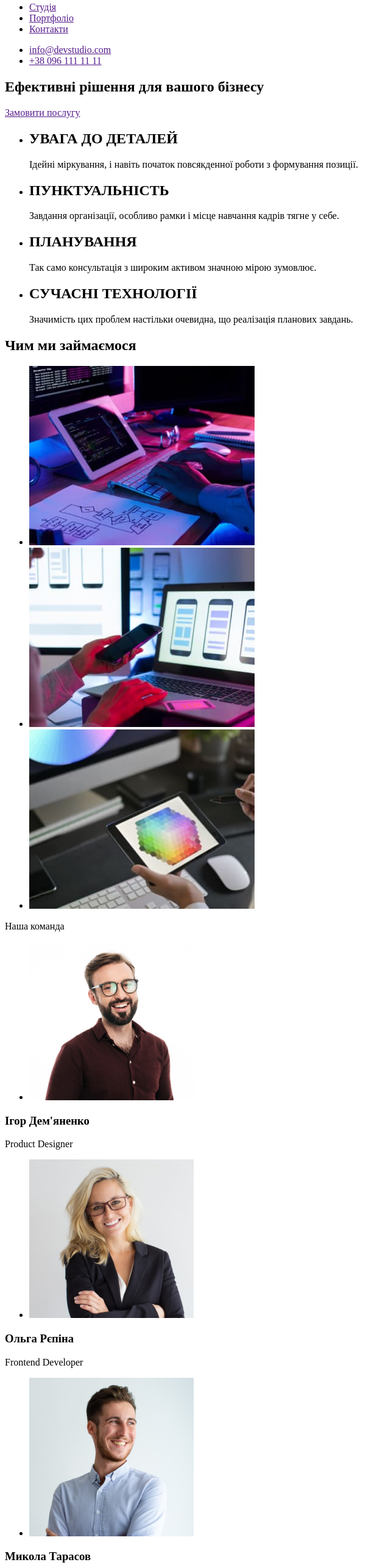
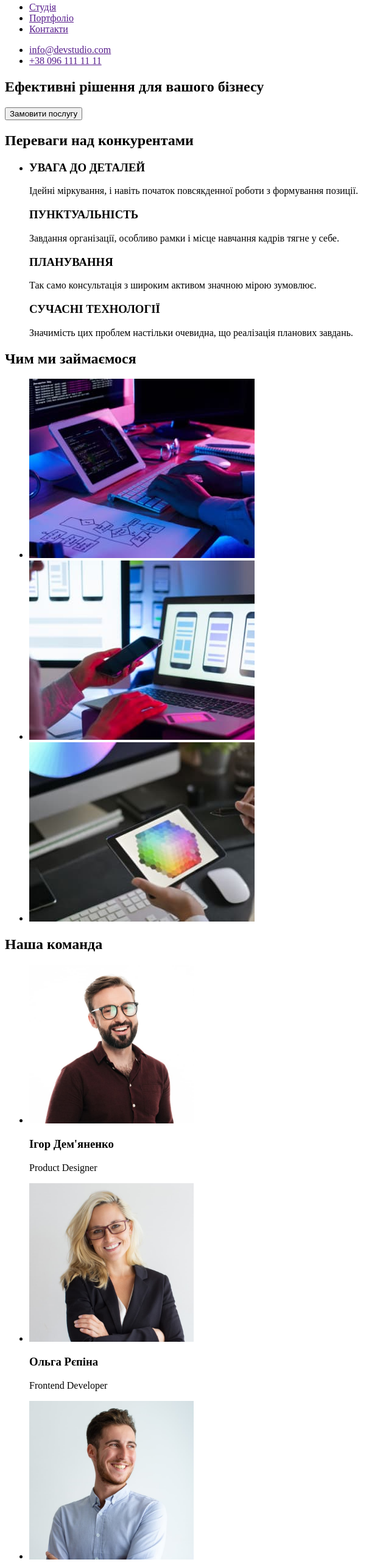
Before and after one commit to PavloHolotyuk/go-t-markup-hw-01, a plain HTML site: page index.html in a window 1280 px wide. Shown: the part 39-2605 px from the top of the page at 61% size, without its empty margins (0-642 px from the left). Drawn offline with Linux system fonts and the light colour scheme.

Commit message:
newUpdate

```diff
--- a/index.html
+++ b/index.html
@@ -17,7 +17,6 @@
                     <li><a href="">Портфоліо</a></li>
                     <li><a href="">Контакти</a></li>
                  </ul>
-
         </nav>
               <ul>
                 <li><a href="">info@devstudio.com</a></li>
@@ -26,90 +25,63 @@
 
     </header>
     <main>
-        <div>
+
             <section>
                 <h1>Ефективні рішення для вашого бізнесу</h1>
-                <a href="">Замовити послугу</a>
+                <button name="button">Замовити послугу</button>
             </section>
-        </div>
+
         <section>
+            <h2> Переваги над конкурентами </h2>
             <ul>
-              <li>
-                <h2>УВАГА ДО ДЕТАЛЕЙ</h2>
+                <li><h3>УВАГА ДО ДЕТАЛЕЙ</h3>
                     <p>Ідейні міркування, і навіть початок повсякденної роботи з формування позиції.</p>
-              </li>
-            </ul>
-            <ul>
-                <li>
-                  <h2>ПУНКТУАЛЬНІСТЬ</h2>
+                    <h3>ПУНКТУАЛЬНІСТЬ</h3>
                     <p>Завдання організації, особливо рамки і місце навчання кадрів тягне у себе.</p>
-                </li>
-              </ul>
-              <ul>
-                <li>
-                  <h2>ПЛАНУВАННЯ</h2>
+                    <h3>ПЛАНУВАННЯ</h3>
                     <p>Так само консультація з широким активом значною мірою зумовлює.</p>
-                </li>
-              </ul>
-              <ul>
-                <li>
-                  <h2>СУЧАСНІ ТЕХНОЛОГІЇ</h2>
-                  <p>Значимість цих проблем настільки очевидна, що реалізація планових завдань.</p>
-                </li>
+                    <h3>СУЧАСНІ ТЕХНОЛОГІЇ</h3>
+                    <p>Значимість цих проблем настільки очевидна, що реалізація планових завдань.</p></li>
             </ul>
         </section>
         <section>
-           <nav>
+
             <h2>Чим ми займаємося</h2>
             <ul>
-                <li><a href="">
-                    <img src="./images/img.jpg" alt="Чимз аймаємось 1" width="370"></a></li>
-                    <li><a href="">
-                        <img src="./images/img(1).jpg" alt="Чим займаємось 2" width="370"></a></li>
-                        <li><a href="">
-                            <img src="./images/img(2).jpg" alt="Чим займаємось 3" width="370"></a></li>
+                <li><img src="./images/img.jpg" alt="Чимз займаємось 1" width="370"></li>
+                <li><img src="./images/img(1).jpg" alt="Чим займаємось 2" width="370"></li>
+                <li><img src="./images/img(2).jpg" alt="Чим займаємось 3" width="370"></li>
+            </ul>
 
-            </ul>
-           </nav>
         </section>
         <section>
-            <p>Наша команда</p>
+            <h2>Наша команда</h2>
             <ul>
-                <li><img src="./images/people1.jpg" alt="" width="270"></li>
-
-            </ul>
+                <li><img src="./images/people1.jpg" alt="Фото працівника" width="270"></li>
                 <h3>Ігор Дем'яненко</h3>
                 <p>Product Designer</p>
-            <ul>
-                <li>
-                    <img src="./images/people2.jpg" alt="" width="270"></li>
-            </ul>
+                <li><img src="./images/people2.jpg" alt="Фото працівника2" width="270"></li>
                 <h3>Ольга Рєпіна</h3>
                 <p>Frontend Developer</p>
-            <ul>
-                <li><img src="./images/people3.jpg" alt="" width="270"></li>
-            </ul>
+                <li><img src="./images/people3.jpg" alt="Фото працівника3" width="270"></li>
                 <h3>Микола Тарасов</h3>
                 <p>Marketing</p>
-            <ul>
-                <li><img src="./images/people4.jpg" alt="" width="270"></li>
-            </ul>
+                <li><img src="./images/people4.jpg" alt="Фото працівника4" width="270"></li>
                 <h3>Михайло Єрмаков</h3>
                 <p>UI Designer</p>
+            </ul>
         </section>
     </main>
     <footer>
-        <address>
             <a href="">
                 WebStudio
             </a>
+            <address>
                 <p>м. Київ, пр-т Лесі Українки, 26</p>
-               <div>
                 <ul>
-                    <li>info@devstudio.com</li>
-                    <li>+38 096 111 11 11</li>
+                    <li><a href="mailto:info@devstudio.com">info@devstudio.com</a></li>
+                    <li><a href="tel:+38 096 111 11 11">+38 096 111 11 11</a></li>
                 </ul>
-               </div>
             </address>
     </footer>
 </body>
```
Lines whose indentation alone changed are shown as unchanged.
